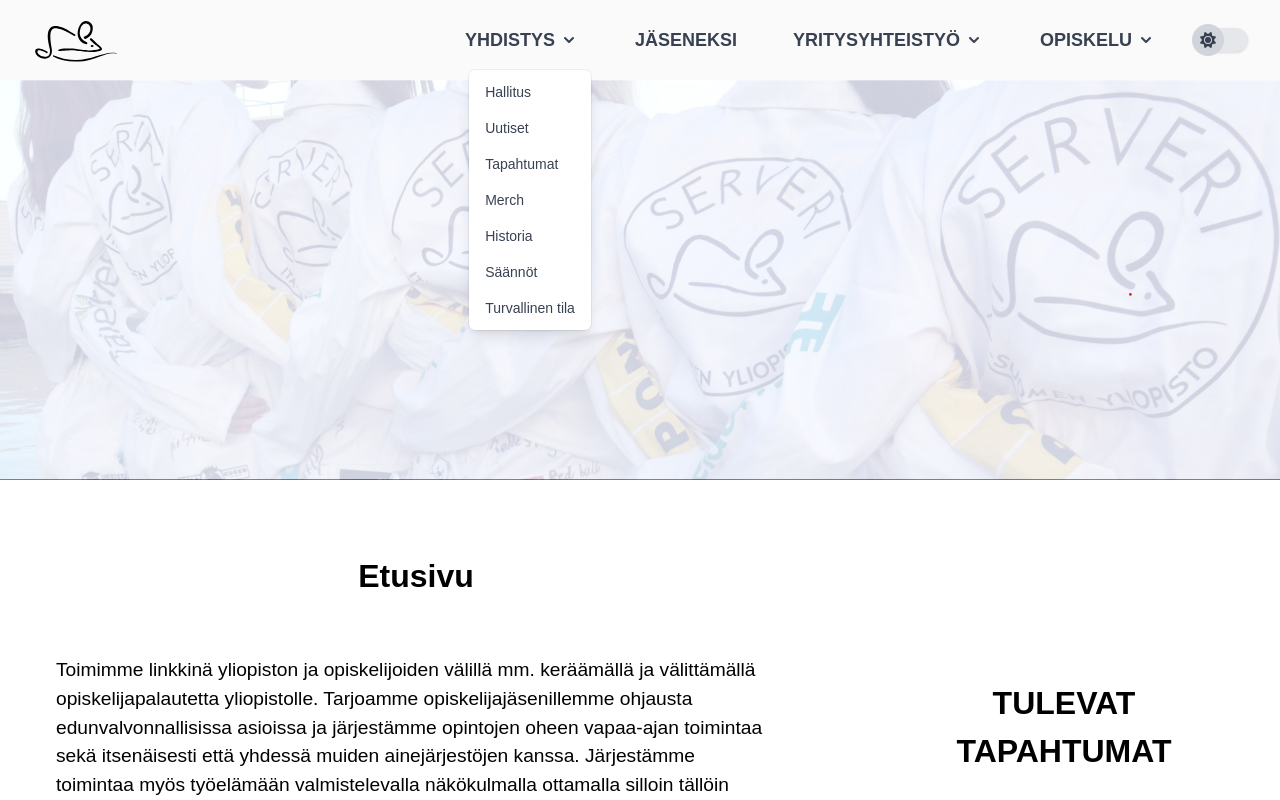
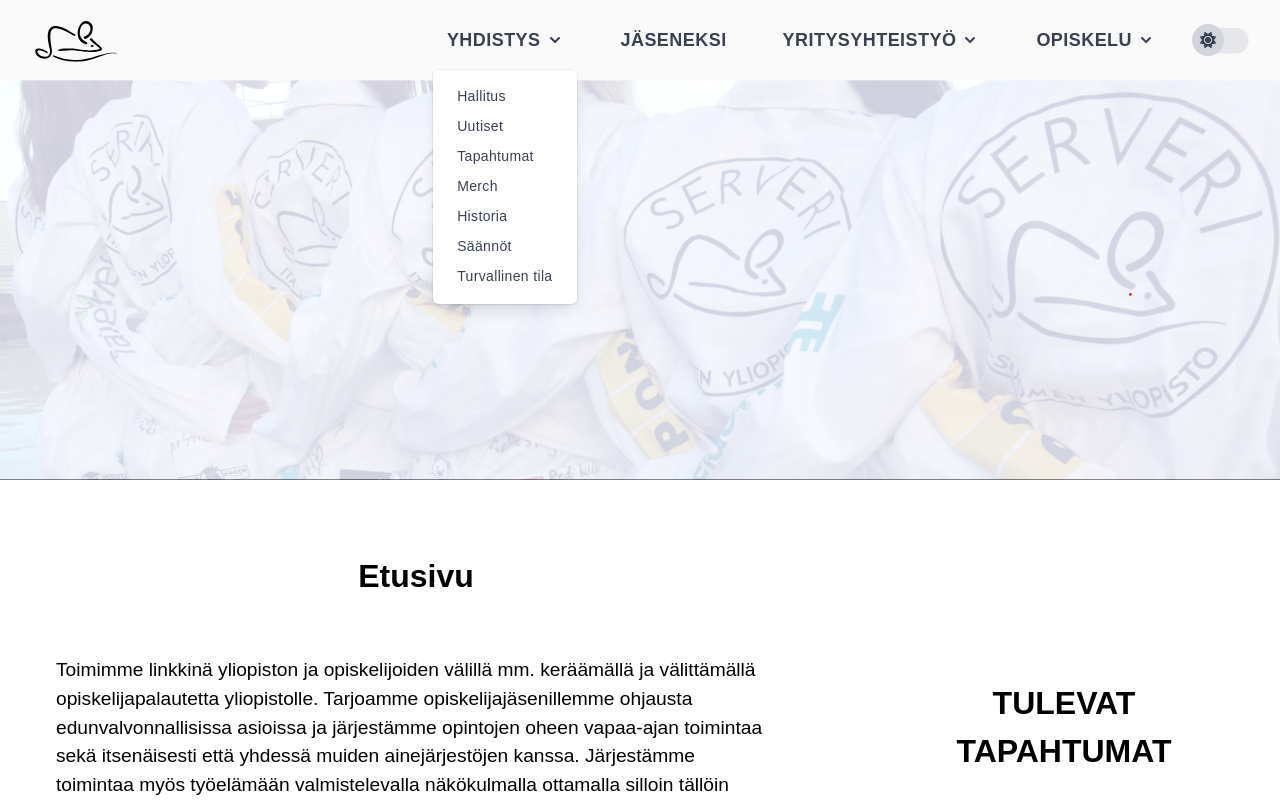
Before and after one commit to serveri/new.serveriry.fi.nuxtjs, a Nuxt app in the folder app/: page / in a window 1280 px wide. Both pictures are taken after a click on the button "YHDISTYS". Shown: the top 800 px of the page. Built offline with nearby package versions, Linux system fonts and the light colour scheme.

Commit message:
navbar hover effect

```diff
--- a/app/src/components/navbar/DropDownMenu.vue
+++ b/app/src/components/navbar/DropDownMenu.vue
@@ -4,12 +4,7 @@
       <MenuButton>
          <!--        :to="localePath(menu.href)"-->
          <nuxt-link
-            :class="[
-               menu.current
-                  ? 'bg-gray-900 text-white'
-                  : 'text-gray-700 dark:text-gray-300 dark:hover:bg-gray-700 hover:outline dark:hover:outline-none outline-2 dark:hover:text-white hover:text-blue-500',
-               'flex items-center justify-between px-1 py-1 md:px-3 md:py-2 rounded-md font-medium uppercase md:font-bold text-sm lg:text-lg whitespace-nowrap',
-            ]"
+            :class="[menu.current ? 'text-server-blue' : 'text-gray-700 dark:text-gray-300', 'nav-link']"
             :aria-current="menu.current ? 'page' : undefined"
          >
             {{ $t(menu.name) }}
@@ -25,15 +20,12 @@
          leave-to-class="transform opacity-0 scale-95"
       >
          <MenuItems
-            class="absolute right-0 z-10 mt-2 min-w-max origin-top-right rounded-md bg-white py-1 shadow-lg ring-1 ring-black ring-opacity-5 focus:outline-none whitespace-nowrap dark:bg-[#282828]"
+            class="absolute px-1 py-1 md:px-6 md:py-2 md:pb-4 right-0 z-10 mt-2 min-w-max origin-top-right rounded-md bg-white py-1 shadow-lg ring-1 ring-black ring-opacity-5 focus:outline-none whitespace-nowrap dark:bg-[#282828]"
          >
             <MenuItem v-for="subMenu in menu.subMenu" v-slot="{ active }" :key="subMenu.name">
                <nuxt-link
                   :to="localePath(subMenu.href)"
-                  :class="[
-                     active ? 'bg-gray-100 dark:outline dark:outline-1' : '',
-                     'my-custom-one block px-4 py-2 text-sm text-gray-700 dark:text-gray-200 dark:hover:bg-gray-600 dark:hover:outline-none dark:even:bg-[#202020] dark:odd:bg-[#282828]',
-                  ]"
+                  :class="[menu.current ? 'text-server-blue' : 'text-gray-700 dark:text-gray-200', 'nav-dropdown-link']"
                   tabindex="1"
                   >{{ $t(subMenu.name) }}</nuxt-link
                >
@@ -58,4 +50,34 @@
    };
 </script>
 
-<style scoped></style>
+<style>
+   .nav-link {
+      @apply flex items-center justify-between font-medium text-sm lg:text-lg md:font-bold uppercase whitespace-nowrap tracking-wide;
+   }
+   /* underline effect */
+   .nav-link:after {
+      @apply bg-server-blue;
+      content: '';
+      position: absolute;
+      width: 100%;
+      transform: scaleX(0);
+      height: 2px;
+      left: 0;
+      bottom: 0;
+      transform-origin: bottom right;
+      transition: transform 0.4s ease-out;
+   }
+
+   .nav-dropdown-link {
+      @apply block px-4 py-2 text-sm tracking-wider;
+      border-bottom: 0.2em transparent solid;
+      padding: 0.5rem 0 0 0;
+      width: fit-content;
+      letter-spacing: 0.025em;
+   }
+   /* underline effect */
+   .nav-dropdown-link:hover {
+      border-bottom-color: #0c4b51;
+      transition: border-bottom-color 0.5s ease-out;
+   }
+</style>
--- a/app/src/components/navbar/NavBar.vue
+++ b/app/src/components/navbar/NavBar.vue
@@ -41,10 +41,10 @@
                            <nuxt-link :to="localePath(item.href)" tabindex="-1">
                               <button
                                  :class="[
-                                    item.current
-                                       ? 'bg-gray-900 text-white'
-                                       : 'text-gray-700 dark:text-gray-300 dark:hover:bg-gray-700 hover:outline dark:hover:outline-none outline-2 dark:hover:text-white hover:text-blue-500',
-                                    'px-1 py-1 md:px-3 md:py-2 rounded-md font-medium uppercase md:font-bold text-sm lg:text-lg whitespace-nowrap',
+                                    $route.path === localePath(item.href)
+                                       ? 'text-server-blue'
+                                       : 'text-gray-700 dark:text-gray-300',
+                                    'nav-link',
                                  ]"
                                  :aria-current="item.current ? 'page' : undefined"
                               >
@@ -82,8 +82,8 @@
                      :to="localePath(item.href)"
                      tabindex="0"
                      :class="[
-                        item.current
-                           ? 'bg-gray-900 text-white'
+                        $route.path === localePath(item.href)
+                           ? 'text-server-blue'
                            : 'text-gray-700 dark:text-gray-300 hover:bg-gray-700 hover:text-white',
                         'flex items-center justify-start block px-3 py-2 rounded-md text-base font-medium uppercase whitespace-nowrap cursor-pointer select-none',
                      ]"
@@ -99,6 +99,29 @@
       </DisclosurePanel>
    </Disclosure>
 </template>
+
+<style>
+   .nav-link {
+      @apply px-1 py-1 md:px-3 md:py-2 font-medium text-sm lg:text-lg md:font-bold uppercase whitespace-nowrap tracking-wide;
+   }
+   /* underline effect */
+   .nav-link:after {
+      @apply bg-server-blue;
+      content: '';
+      position: absolute;
+      width: 100%;
+      transform: scaleX(0);
+      height: 2px;
+      left: 0;
+      bottom: 0;
+      transform-origin: bottom right;
+      transition: transform 0.4s ease-out;
+   }
+   .nav-link:hover:after {
+      transform: scaleX(1);
+      transform-origin: bottom left;
+   }
+</style>
 
 <script setup>
    import { Disclosure, DisclosureButton, DisclosurePanel } from '@headlessui/vue';
```
